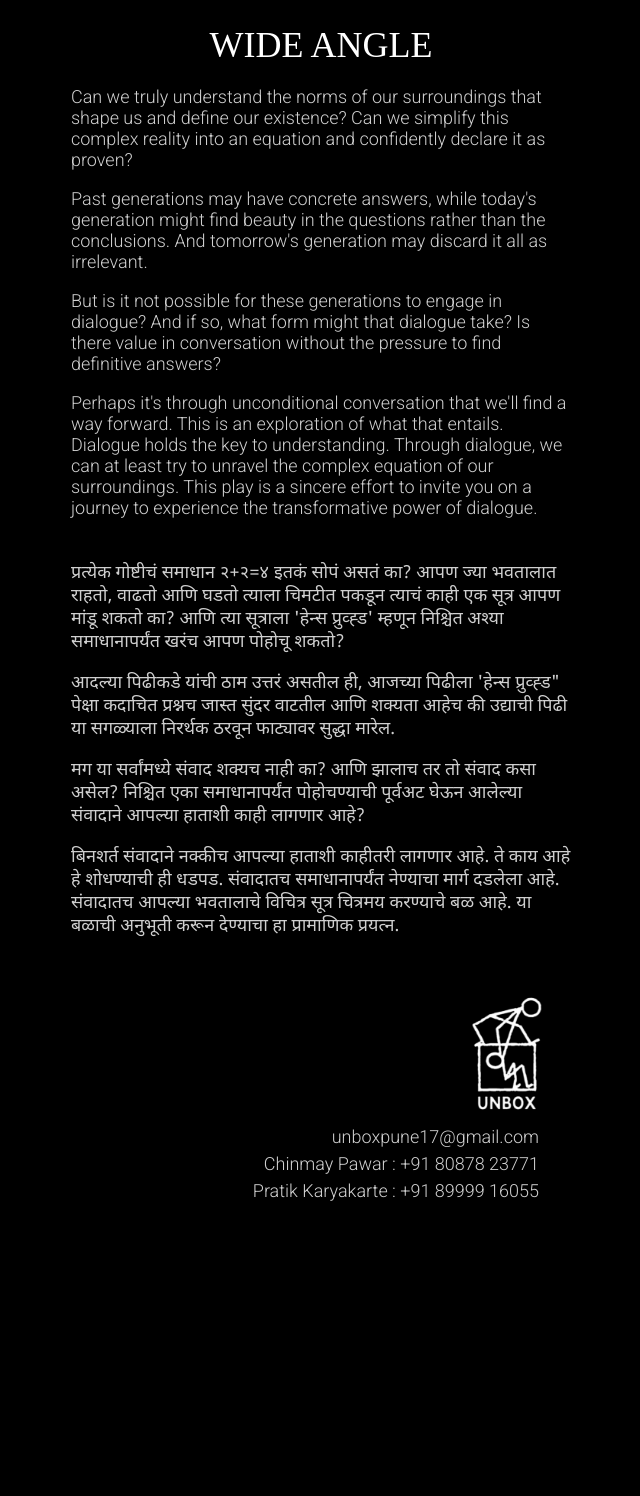
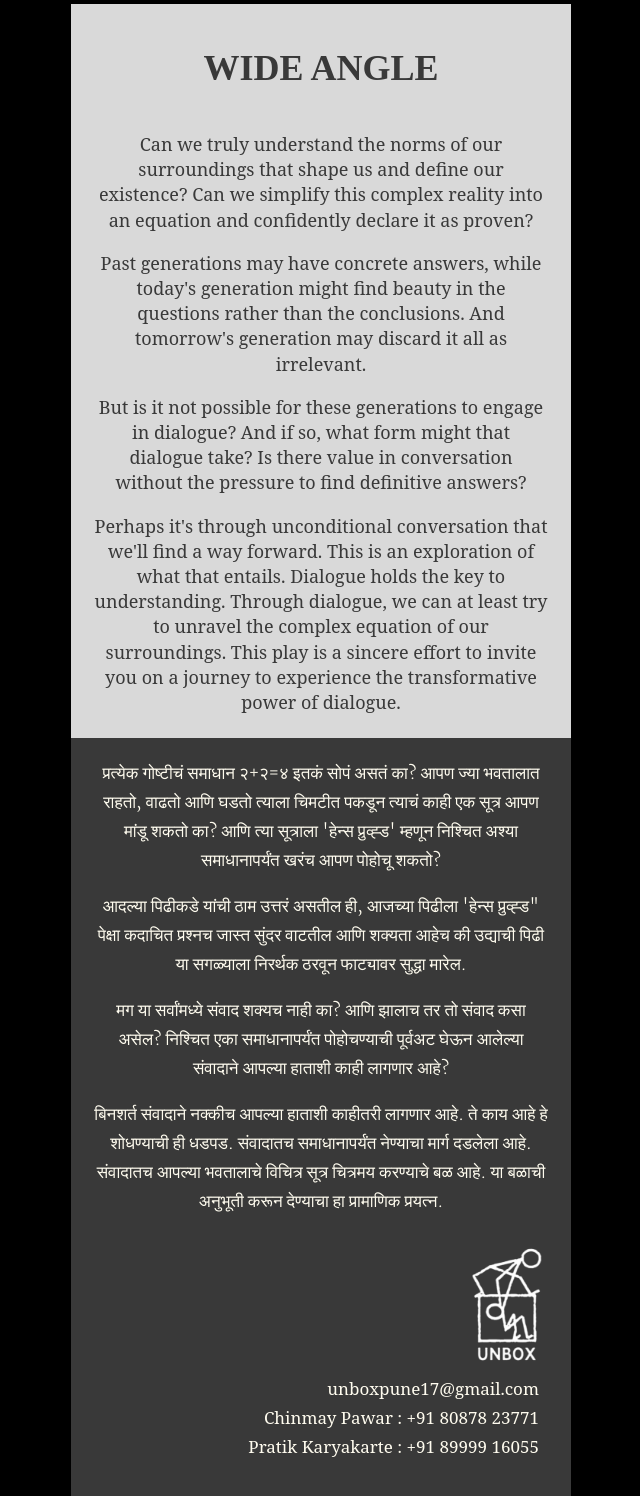
Before and after one commit to unboxtheater/Wide_Angle, a plain HTML site: page index.html in a window 1280 px wide. Shown: the part 420-1916 px from the top of the page, without its empty margins (319-959 px from the left). Before the commit the page ends 1659 px from the top, so only its background shows below. Drawn offline with Linux system fonts and the light colour scheme; a web font is replaced by a local one.

Commit message:
Overall changes to upload

```diff
--- a/general.css
+++ b/general.css
@@ -1,13 +1,15 @@
 body {
     background-color: black;
-    margin: 0px;
+    margin: auto;
+    max-width: 500px;
+
 }
 
 .description {
     /* align-items: center; */
     /* text-align: center; */
     margin: auto;
-    max-width: 500px;
+
 }
 
 .youtube-container {
@@ -16,19 +18,49 @@ body {
 }
 
 .youtube-frame {
-    width: 400px;
+    width: 100%;
     height: 400px;
 }
 
 .marathi-text {
-    font-family: 'Noto Sans Devanagari';
-    font-size: 18px;
+    font-family: 'Martel';
+    background-color: #393939;
+    color: #FFFCEF;
+    font-size: 17px;
     font-weight: 300;
+    /* border-style: double; */
+    padding: 5px;
+    text-align: center;
+    /* margin-top: 10px; */
 }
 
 .english-text {
-    font-family: 'Roboto';
+    background-color: #d9d9d9;
+    color: #393939;
+    font-family: 'Serif';
     font-size: 18px;
+    font-weight: 300;
+    /* border-style: double; */
+    padding: 5px;
+    text-align: center;
+    line-height: 140%;
+}
+
+.english-text p {
+    padding-left: 18px;
+    padding-right: 18px;
+
+}
+
+.marathi-text p {
+    padding-left: 18px;
+    padding-right: 18px;
+}
+
+.contact {
+    color: #FFFCEF;
+    font-family: 'Serif';
+    font-size: 17px;
     font-weight: 300;
 }
 
@@ -42,8 +74,9 @@ body {
 }
 
 .bg {
-    /* background-color: #A0A0A0; */
-    padding-top: 32px;
+    background-color: #393939;
+    color: #FFFCEF;
+    /* padding-top: 32px; */
     padding-bottom: 32px;
     /* padding: 0px; */
     margin: 0px;
--- a/index.html
+++ b/index.html
@@ -17,6 +17,17 @@
         href="https://fonts.googleapis.com/css2?family=Hubballi&family=Noto+Sans+Devanagari:wght@100..900&family=Noto+Sans:ital,wght@0,100..900;1,100..900&family=Roboto:ital,wght@0,100;0,300;0,400;0,500;0,700;0,900;1,100;1,300;1,400;1,500;1,700;1,900&display=swap"
         rel="stylesheet">
 
+    <!-- font tryout -->
+    <link rel="preconnect" href="https://fonts.googleapis.com">
+    <link rel="preconnect" href="https://fonts.gstatic.com" crossorigin>
+    <link
+        href="https://fonts.googleapis.com/css2?family=Montserrat:ital,wght@0,100..900;1,100..900&family=Noto+Sans+Devanagari:wght@100..900&display=swap"
+        rel="stylesheet">
+
+    <link rel="preconnect" href="https://fonts.googleapis.com">
+    <link rel="preconnect" href="https://fonts.gstatic.com" crossorigin>
+    <link href="https://fonts.googleapis.com/css2?family=Martel:wght@200;300;400;600;700;800;900&display=swap"
+        rel="stylesheet">
 </head>
 
 <body>
@@ -28,14 +39,14 @@
     </div>
 
 
-    <div class="description" style="color:  rgb(207, 207, 207); padding: 0px 16px 0px 16px ;">
+    <div class="description" style="color:  rgb(207, 207, 207); ">
         <div class="heading"
-            style="color:  white; text-align: center; padding-top: 20px; padding-bottom: 20px; font-size: 36px;">
-            WIDE ANGLE
+            style="color:#393939; background-color: #d9d9d9; text-align: center; padding-top: 43px; padding-bottom: 20px; font-size: 36px;">
+            <b>WIDE ANGLE</b>
         </div>
 
         <div class="english-text">
-            <p style="margin-top: 0px;">
+            <p>
                 Can we truly understand the norms of our surroundings that shape us and define our existence? Can we
                 simplify this complex reality into an equation and confidently declare it as proven?
             </p>
@@ -58,8 +69,7 @@
                 experience the transformative power of dialogue.
             </p>
         </div>
-
-        <div class="marathi-text" style="padding-top: 8px;">
+        <div class="marathi-text">
 
             <p>
                 प्रत्येक गोष्टीचं समाधान २+२=४ इतकं सोपं असतं का? आपण ज्या भवतालात राहतो, वाढतो आणि घडतो त्याला चिमटीत
@@ -87,7 +97,7 @@
         <div class="bg">
             <div style="text-align: end;">
                 <img src="unboxlogo.png" height="128px" width="128px">
-                <div class="contact english-text" style="padding-right: 32px;">
+                <div class="contact" style="padding-right: 32px;">
                     <p>unboxpune17@gmail.com</p>
                     <p>Chinmay Pawar : +91 80878 23771</p>
                     <p>Pratik Karyakarte : +91 89999 16055</p>
```
